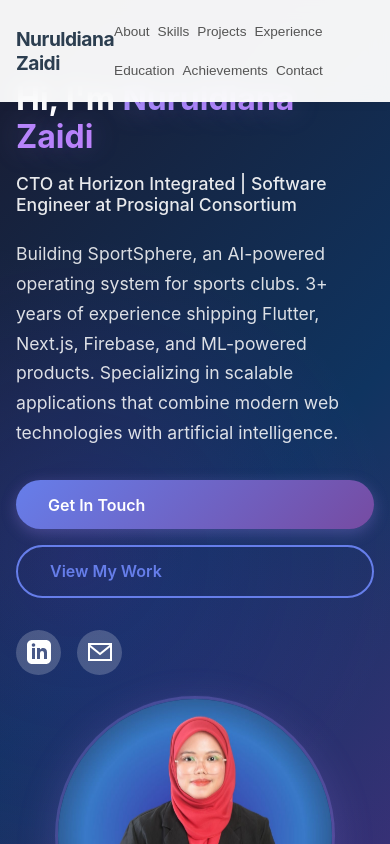
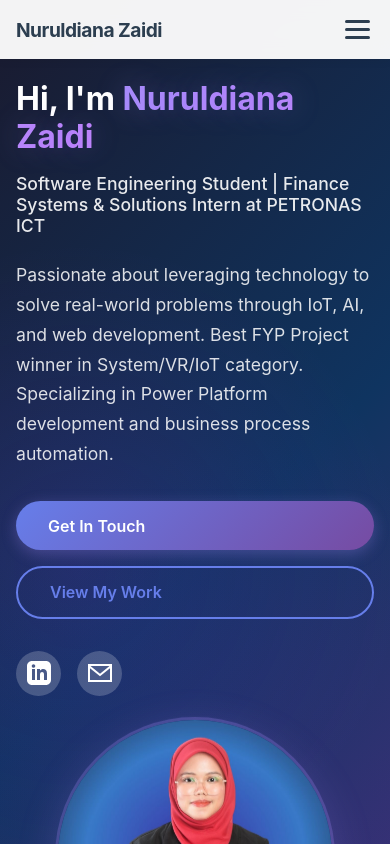
Before and after one commit to moondianzz/nuruldiana-portfolio, a React (Create React App) app: page / in a window 390 px wide. Shown: the top 844 px of the page. Built offline with nearby package versions, Linux system fonts and the light colour scheme.

Commit message:
Fix hero content, add mobile hamburger menu, update page title

```diff
--- a/src/components/Header.css
+++ b/src/components/Header.css
@@ -68,28 +68,77 @@
   width: 100%;
 }
 
+.hamburger {
+  display: none;
+  flex-direction: column;
+  gap: 5px;
+  background: none;
+  border: none;
+  cursor: pointer;
+  padding: 4px;
+  z-index: 1001;
+}
+
+.bar {
+  display: block;
+  width: 25px;
+  height: 3px;
+  background: #2c3e50;
+  border-radius: 3px;
+  transition: all 0.3s ease;
+}
+
+.bar.open:nth-child(1) {
+  transform: translateY(8px) rotate(45deg);
+}
+
+.bar.open:nth-child(2) {
+  opacity: 0;
+}
+
+.bar.open:nth-child(3) {
+  transform: translateY(-8px) rotate(-45deg);
+}
+
 @media (max-width: 768px) {
+  .hamburger {
+    display: flex;
+  }
+
   .nav {
-    gap: 1rem;
-    font-size: 0.9rem;
+    display: none;
+    position: absolute;
+    top: 100%;
+    left: 0;
+    right: 0;
+    background: rgba(255, 255, 255, 0.98);
+    flex-direction: column;
+    padding: 1rem 2rem;
+    gap: 0.25rem;
+    box-shadow: 0 4px 20px rgba(0, 0, 0, 0.1);
+  }
+
+  .nav.nav-open {
+    display: flex;
+  }
+
+  .nav button {
+    text-align: left;
+    padding: 0.75rem 0;
+    border-bottom: 1px solid #f0f0f0;
+    font-size: 1rem;
+  }
+
+  .nav button:last-child {
+    border-bottom: none;
   }
 
   .header-container {
     padding: 0 1rem;
+    position: relative;
   }
 
   .logo {
     font-size: 1.2rem;
   }
 }
-
-@media (max-width: 480px) {
-  .nav {
-    flex-wrap: wrap;
-    gap: 0.5rem;
-  }
-
-  .nav button {
-    font-size: 0.85rem;
-  }
-}
--- a/src/components/Header.js
+++ b/src/components/Header.js
@@ -3,6 +3,7 @@
 
 const Header = () => {
   const [scrolled, setScrolled] = useState(false);
+  const [menuOpen, setMenuOpen] = useState(false);
 
   useEffect(() => {
     const handleScroll = () => {
@@ -15,20 +16,26 @@
   const scrollToSection = (sectionId) => {
     const element = document.getElementById(sectionId);
     element?.scrollIntoView({ behavior: 'smooth' });
+    setMenuOpen(false);
   };
+
+  const navItems = ['about', 'skills', 'projects', 'experience', 'education', 'achievements', 'contact'];
 
   return (
     <header className={`header ${scrolled ? 'scrolled' : ''}`}>
       <div className="header-container">
         <div className="logo">Nuruldiana Zaidi</div>
-        <nav className="nav">
-          <button onClick={() => scrollToSection('about')}>About</button>
-          <button onClick={() => scrollToSection('skills')}>Skills</button>
-          <button onClick={() => scrollToSection('projects')}>Projects</button>
-          <button onClick={() => scrollToSection('experience')}>Experience</button>
-          <button onClick={() => scrollToSection('education')}>Education</button>
-          <button onClick={() => scrollToSection('achievements')}>Achievements</button>
-          <button onClick={() => scrollToSection('contact')}>Contact</button>
+        <button className="hamburger" onClick={() => setMenuOpen(!menuOpen)} aria-label="Toggle menu">
+          <span className={`bar ${menuOpen ? 'open' : ''}`}></span>
+          <span className={`bar ${menuOpen ? 'open' : ''}`}></span>
+          <span className={`bar ${menuOpen ? 'open' : ''}`}></span>
+        </button>
+        <nav className={`nav ${menuOpen ? 'nav-open' : ''}`}>
+          {navItems.map(item => (
+            <button key={item} onClick={() => scrollToSection(item)}>
+              {item.charAt(0).toUpperCase() + item.slice(1)}
+            </button>
+          ))}
         </nav>
       </div>
     </header>
--- a/src/components/Hero.js
+++ b/src/components/Hero.js
@@ -20,11 +20,11 @@
           <h1 className="hero-title">
             Hi, I'm <span className="highlight">Nuruldiana Zaidi</span>
           </h1>
-          <h2 className="hero-subtitle">CTO at Horizon Integrated | Software Engineer at Prosignal Consortium</h2>
+          <h2 className="hero-subtitle">Software Engineering Student | Finance Systems & Solutions Intern at PETRONAS ICT</h2>
           <p className="hero-description">
-            Building SportSphere, an AI-powered operating system for sports clubs. 3+ years of experience
-            shipping Flutter, Next.js, Firebase, and ML-powered products. Specializing in scalable
-            applications that combine modern web technologies with artificial intelligence.
+            Passionate about leveraging technology to solve real-world problems through IoT, AI, and web development.
+            Best FYP Project winner in System/VR/IoT category. Specializing in Power Platform development
+            and business process automation.
           </p>
           <div className="hero-buttons">
             <a href="#contact" className="btn btn-primary">Get In Touch</a>
```
